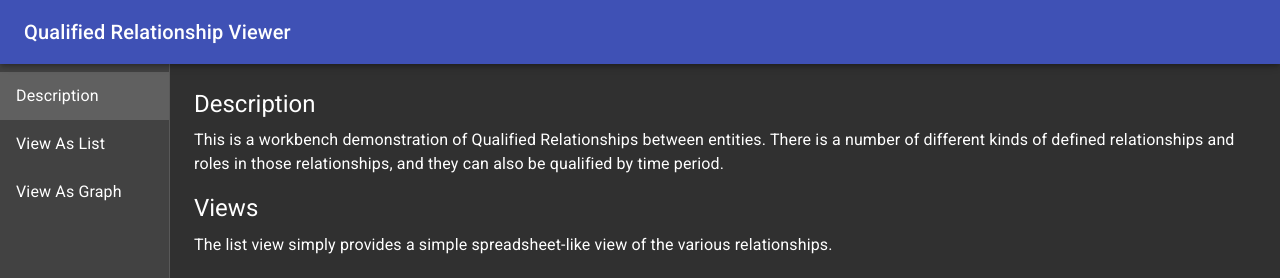
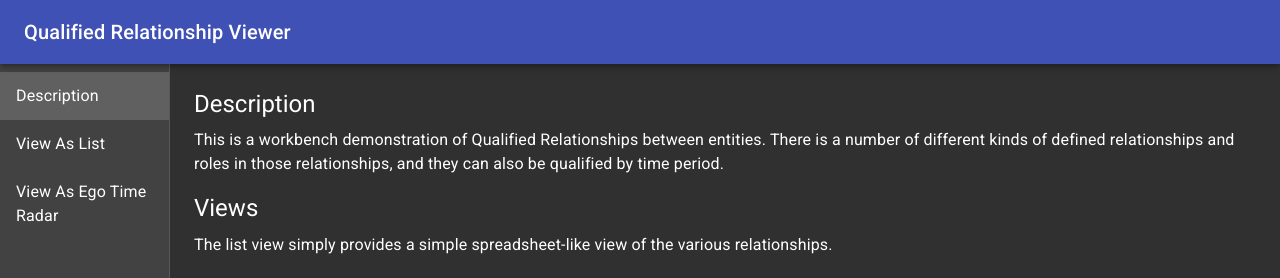
Before and after one commit to gaelicmichael/qualified-relationships, a React (Create React App) app: page / in a window 1280 px wide. Shown: the top 278 px of the page. Built offline with nearby package versions, Linux system fonts and the light colour scheme.

Commit message:
Started Ego Time Radar component

```diff
--- a/package.json
+++ b/package.json
@@ -8,6 +8,10 @@
     "@testing-library/jest-dom": "^4.2.4",
     "@testing-library/react": "^9.5.0",
     "@testing-library/user-event": "^7.2.1",
+    "@vx/event": "0.0.195",
+    "@vx/group": "0.0.195",
+    "@vx/shape": "0.0.195",
+    "@vx/tooltip": "0.0.195",
     "react": "^16.13.1",
     "react-dom": "^16.13.1",
     "react-scripts": "3.4.1"
--- a/src/App.js
+++ b/src/App.js
@@ -18,8 +18,10 @@ import ListItemText from '@material-ui/core/ListItemText';
 // Components defined by this App
 import { TimeContextProvider } from './TimeConstraintsContext';
 import QRManager from './relationships/QRManager';
-import { dataEntities, dataRelationDefs, dataRelations, dataTimeSettings } from './relationships/dataset';
+import { dataEntities, entityDefs, dataRelationDefs, dataRelations, dataTimeSettings } from './relationships/dataset';
 import ListView from './components/ListView.jsx';
+import EgoTimeRadar from './components/EgoTimeRadar.jsx';
+
 
 const drawerWidth = 170;
 
@@ -54,10 +56,10 @@ const darkTheme = createMuiTheme({
 const displayModes = {
   desc: "Description",
   list: "View As List",
-  graph: "View As Graph"
+  egoTimeRadar: "View As Ego Time Radar"
 }
 
-const qrManager = QRManager(dataEntities, dataRelationDefs, dataRelations);
+const qrManager = QRManager(entityDefs, dataEntities, dataRelationDefs, dataRelations);
 
 function descriptionText() {
   return <React.Fragment>
@@ -117,8 +119,8 @@ function App() {
               <ListItem button selected={displayMode === displayModes.list} onClick={() => setDisplayMode(displayModes.list)}>
                 <ListItemText primary={displayModes.list} />
               </ListItem>
-              <ListItem button selected={displayMode === displayModes.graph} onClick={() => setDisplayMode(displayModes.graph)}>
-                <ListItemText primary={displayModes.graph} />
+              <ListItem button selected={displayMode === displayModes.egoTimeRadar} onClick={() => setDisplayMode(displayModes.egoTimeRadar)}>
+                <ListItemText primary={displayModes.egoTimeRadar} />
               </ListItem>
             </List>
           </Drawer>
@@ -127,7 +129,7 @@ function App() {
             {{
               [displayModes.desc]: descriptionText(),
               [displayModes.list]: <ListView inheritClasses={classes} qrManager={qrManager} />,
-              [displayModes.graph]: <div>Graph</div>,
+              [displayModes.egoTimeRadar]: <EgoTimeRadar inheritClasses={classes} qrManager={qrManager} />,
             }[displayMode]}
           </main>
         </div>
--- a/src/relationships/QRManager.js
+++ b/src/relationships/QRManager.js
@@ -27,7 +27,7 @@
  ***    end: Number
  ***/
 
-function QRManager(entities, relationDefs, relations) {
+function QRManager(entityDefs, entities, relationDefs, relations) {
 
   function fetchEntityLabel(id) {
     let e = entities.find(e => e.id === id)
--- a/src/relationships/dataset.js
+++ b/src/relationships/dataset.js
@@ -17,6 +17,15 @@ export const dataEntities = [
   { id:  12, label: 'Alasdair Óg MacDomhnaill', type: 'Person', start: 1255, end: 1299 },
   { id:  15, label: 'Eòin MacDomhnuill', type: 'Person', start: 1320, end: 1386 },
 ]
+
+export const entityDefs = {
+  Institution: {
+    color: 'purple'
+  },
+  Person: {
+    color: 'pink'
+  }
+}
 
 export const dataRelationDefs = {
   descent: {
```
Also changed, not shown: 1 other file (tests, documents, lock files or other folders).
